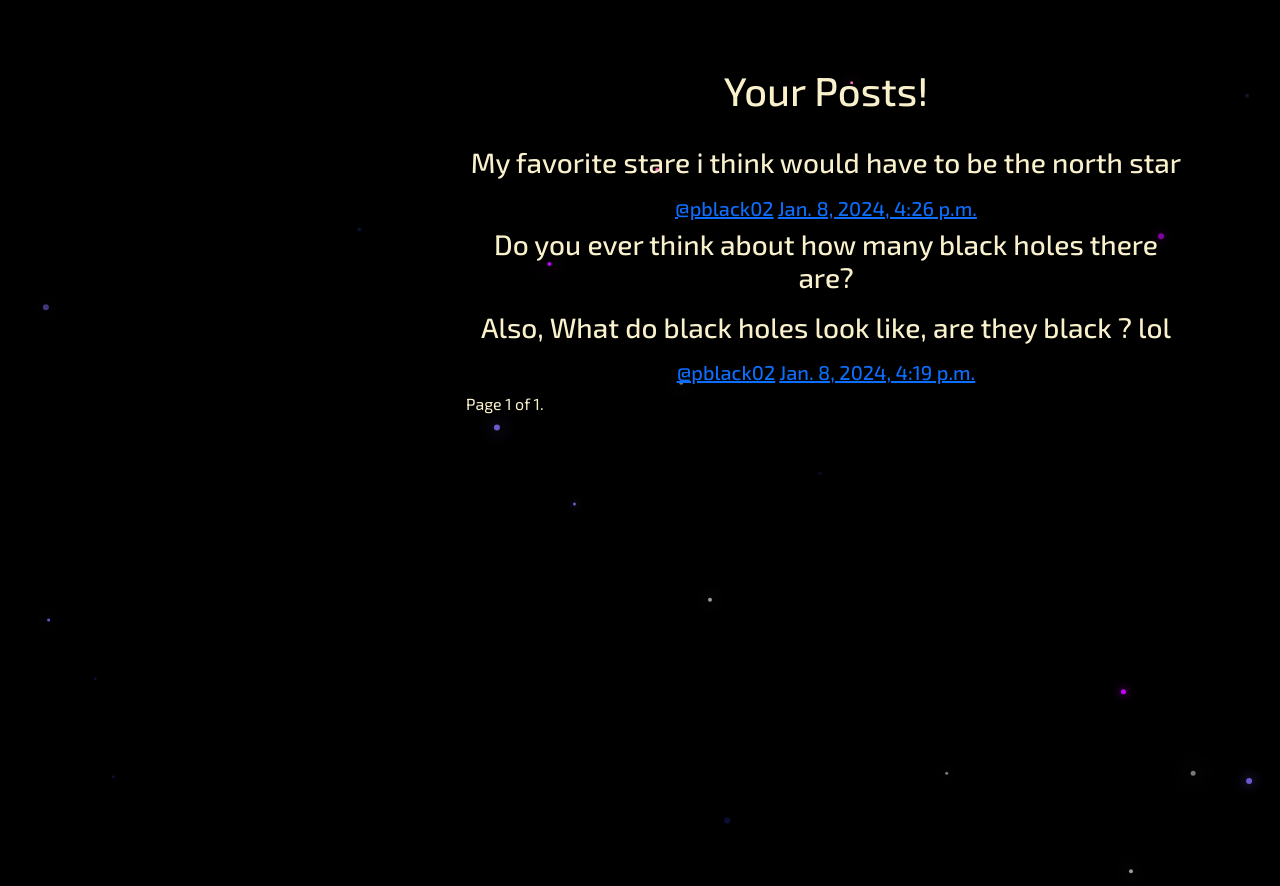
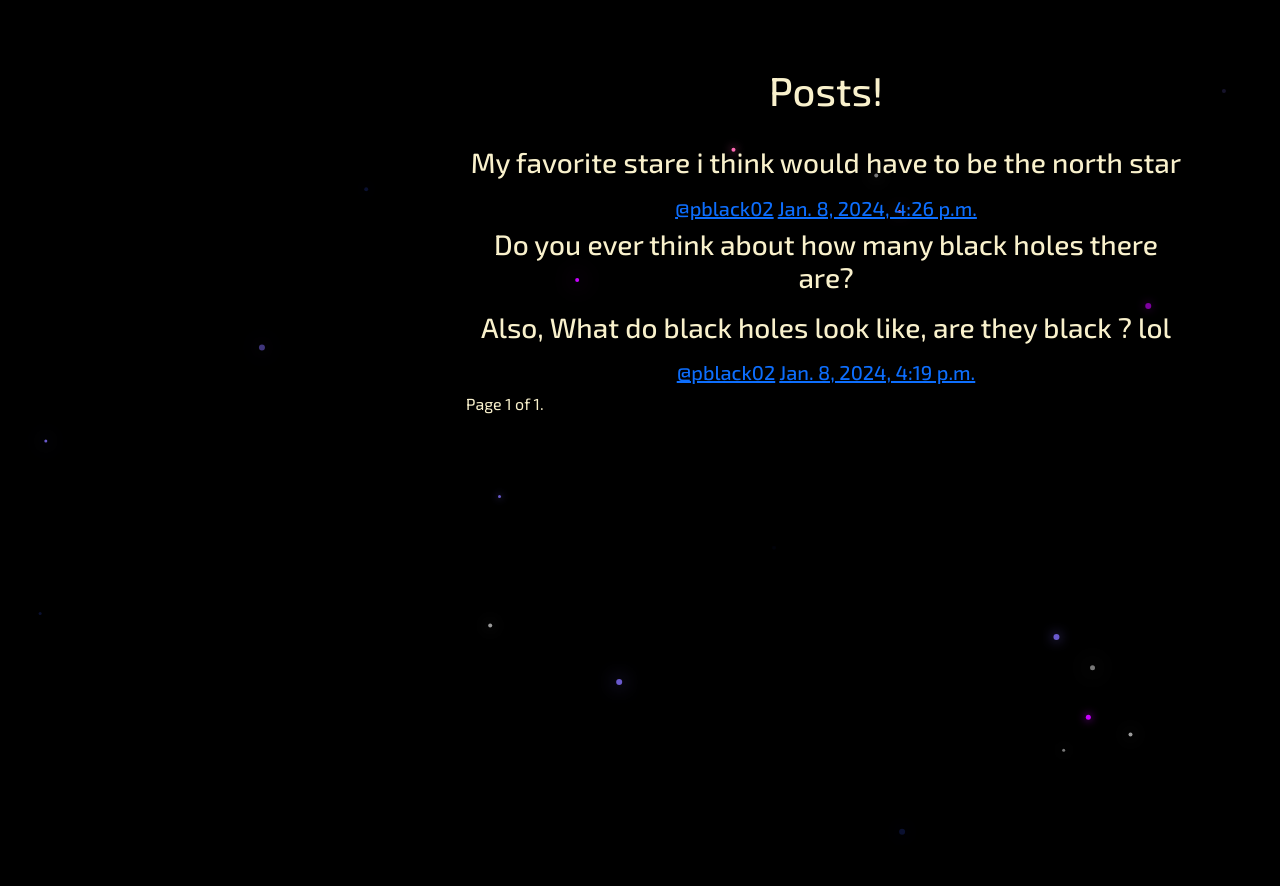
Before and after one commit to pblack02/Lean_Python, a Django app: page /posts/ in a window 1280 px wide. Shown: the part 62-948 px from the top of the page. Run offline with Django 4.2, Linux system fonts and the light colour scheme; data comes from the database, SQL or seed files in the repository; both versions use the stored data as it was after the commit; some libraries are stand-ins or nearby versions.

Commit message:
Update on styling

```diff
--- a/simplesocial/posts/templates/posts/post_confirm_delete.html
+++ b/simplesocial/posts/templates/posts/post_confirm_delete.html
@@ -1,8 +1,8 @@
 {% extends 'posts/post_base.html' %}
 {% block post_content %}
-    <h3>Are you sure you want to delete this post?</h3>
+    <h2>Are you sure you want to delete this post?</h2>
     <div class="post">
-        {% include 'posts/_post.html' with post=object hide_delete=True %}
+        <h3>"{{ object.message }}"</h3>
     </div>
     <form method="POST">
         {% csrf_token %}
--- a/simplesocial/posts/templates/posts/post_list.html
+++ b/simplesocial/posts/templates/posts/post_list.html
@@ -16,7 +16,7 @@
 {% endblock %}
 {% block post_content %}
     <div class="col-md-8">
-        <h1>Your Posts!</h1>
+        <h1>Posts!</h1>
         <br>
         {% for post in post_list %}
             {% include "posts/_post.html" %}
--- a/simplesocial/static/simplesocial/js/master.js
+++ b/simplesocial/static/simplesocial/js/master.js
@@ -39,7 +39,7 @@
             this.height = getRandomInt(3, 6);
             this.x = x !== null ? x : getRandomInt(0, canvasWidth - this.width);
             this.y = y !== null ? y : getRandomInt(0, canvasHeight - this.height);
-            this.speed = this.width <= 10 ? 1 : 1.5;
+            this.speed = this.width <= 10 ? .7 : 1.2;
             this.alpha = 1;
             this.alphaReduction = getRandomInt(1, 3) / 1000;
             this.color = colorPalettes[getRandomInt(0, colorPalettes.length - 1)]; // Randomly select color
--- a/simplesocial/templates/base.html
+++ b/simplesocial/templates/base.html
@@ -19,8 +19,8 @@
                 <a class="navbar-brand mylink" href="{% url 'home' %}">Star Social </a>
              <ul class="nav navbar-nav justify-content-end">
                  {% if user.is_authenticated %}
+                    <li class="nav-item"><a class="nav-link mylink" href="{% url 'groups:all' %}">Groups</a></li>
                     <li class="nav-item"><a class="nav-link mylink" href="{% url 'posts:create' %}">New Post</a></li>
-                    <li class="nav-item"><a class="nav-link mylink" href="{% url 'groups:all' %}">Groups</a></li>
                     <li class="nav-item"><a class="nav-link mylink" href="{% url 'groups:create' %}">Create Group</a></li>
                     <li class="nav-item"><a class="nav-link mylink" href="{% url 'accounts:logout' %}">Logout</a></li>
                  {% else %}
```
Also changed, not shown: simplesocial/db.sqlite3.
